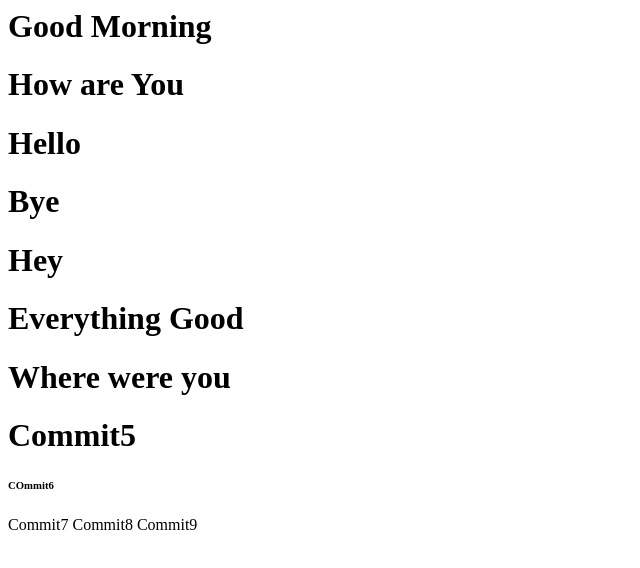
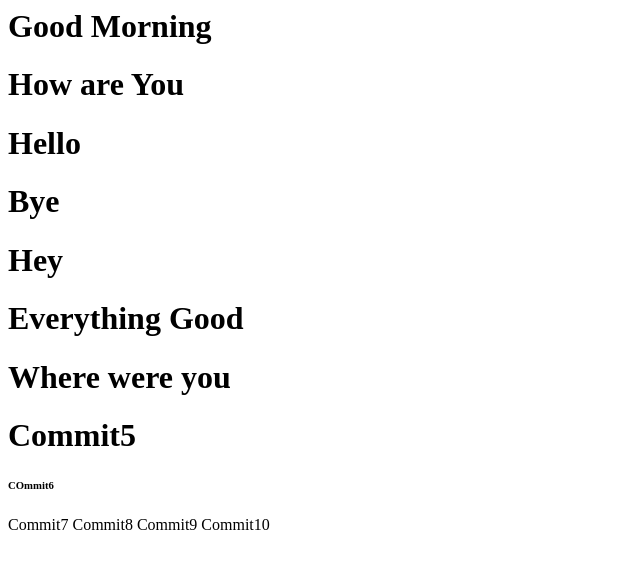
Before and after one commit to Shreyeshnk/ProjectDemo, a plain HTML site: page Index.html in a window 1280 px wide. Shown: the whole page, without its empty margins (0-640 px from the left). Drawn offline with Linux system fonts and the light colour scheme.

Commit message:
commit10

```diff
--- a/Index.html
+++ b/Index.html
@@ -12,5 +12,6 @@
         <h7>Commit7</h7>
         <h7>Commit8</h7>
         <h7>Commit9</h7>
+        <h7>Commit10</h7>
     </body>
 </html>
```
